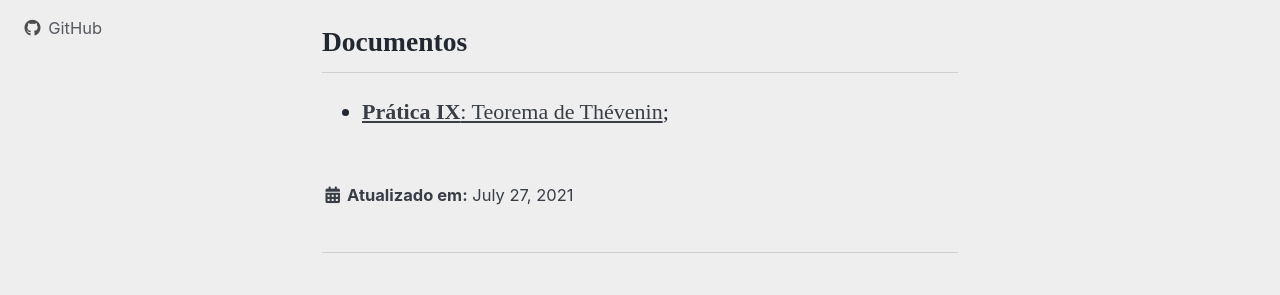
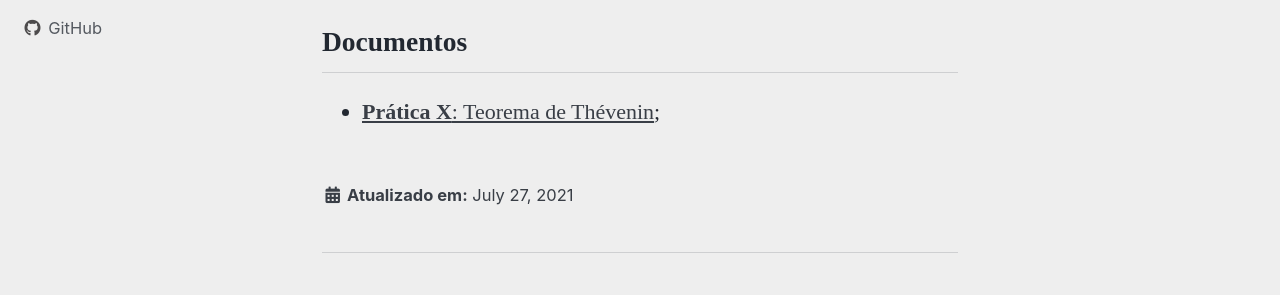
Before and after one commit to lucassm/lucassm.github.io, a Jekyll site: the page built from _teaching/CII-2021-1/Lab-X/index.md, in a window 1280 px wide and 1157 px high. Shown: the part 386-681 px from the top of the window. Built offline with Jekyll 4.4.1, drawn with Linux system fonts in a browser that asks for light colours; cached includes are drawn as plain includes; some web fonts are replaced.

Commit message:
UPDADE 3 Lab X de CII-2021

```diff
--- a/_teaching/CII-2021-1/Lab-X/index.md
+++ b/_teaching/CII-2021-1/Lab-X/index.md
@@ -12,4 +12,4 @@ location: Fortaleza, Brazil
 [Video com explicação da prática X]()
 
 ## Documentos
-- [**Prática IX**: Teorema de Thévenin](https://github.com/lucassm/lucassm.github.io/raw/master/files/CII-2021-1/Lab-X-Thevenin-2021.pdf);
+- [**Prática X**: Teorema de Thévenin](https://github.com/lucassm/lucassm.github.io/raw/master/files/CII-2021-1/Lab-X-Thevenin-2021.pdf);
```
